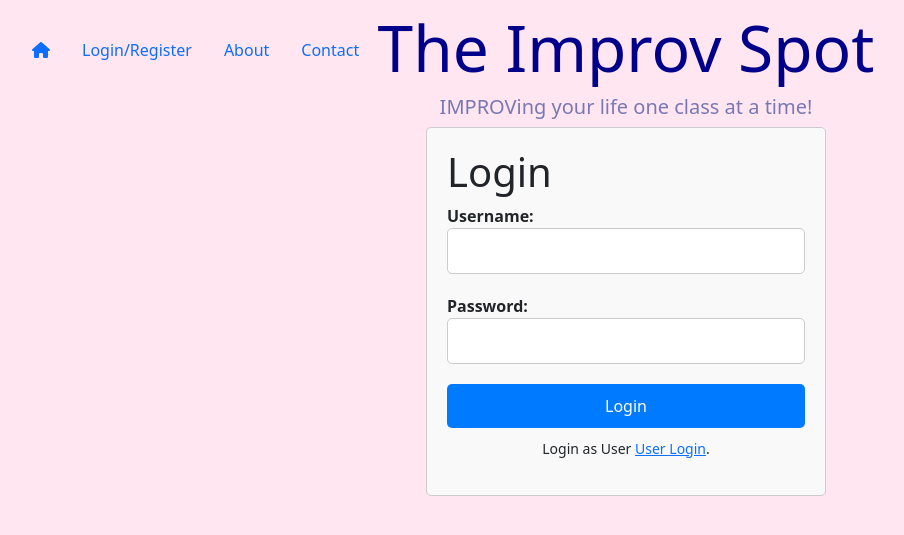
After one commit to SummitKC/406ProjItt2, a Flask app: page /adminlogin in a window 1280 px wide. The commit adds this page. Shown: the top 535 px of the page, without its empty margins (14-918 px from the left). Run offline with Flask 3, Linux system fonts and the light colour scheme; some libraries are stand-ins or nearby versions.

Commit message:
Add files via upload

```diff
--- a/app.py
+++ b/app.py
@@ -1,5 +1,6 @@
+from random import randint
 import time
-from helpers import login_required, get_key, send_mail
+from helpers import calculate_total_expenses, calculate_total_income, calculate_total_profit, login_required, get_key, send_mail
 from datetime import datetime, date
 from functools import wraps
 from flask import Flask, flash, render_template, request, redirect, session, url_for
@@ -27,6 +28,17 @@ class User(db.Model):
     total_payments = db.Column(db.Integer)
     current_payment = db.Column(db.Integer) # how much the user currently pays for a class
     weekly_status = db.Column(db.JSON)  # Storing a dictionary as JSON
+
+    def userDiscount(self):
+        weekDict = self.weekly_status
+        revWeekDict = list(weekDict.keys())
+        if len(revWeekDict) > 11:
+            for i in range(12):
+                if revWeekDict[-i] == False:
+                    self.current_payment = 10
+            self.current_payment = self.current_payment * .9
+
+            db.session.commit()
 
     def add_total_payments(self):
         self.total_payments += self.current_payment
@@ -59,6 +71,7 @@ class Finances(db.Model):
     expenses_hall  = db.Column(db.Integer, default=0)
     expenses_other = db.Column(db.Integer, default=0)
 
+
     def addUserIncome(self, amount: int, type: str):
         if type == 'u':
             self.income_users += amount
@@ -80,15 +93,14 @@ class Finances(db.Model):
     def calculate_total_expenses(self):
         return self.expenses_coach + self.expenses_hall + self.expenses_other
 
-    def calculate_profit(self):
-        return self.calculate_total_income()  - self.calculate_total_expenses()
-
-    def monthInformation(self):
-        return
-
     def __repr__(self) -> str:
         return f'| YYYY/MM/DD: {self.month_year} | Income: {self.calculate_total_income()} | Expenses: {self.calculate_total_expenses()} | Profit: {self.calculate_profit()}'
 
+    def calculate_profit(self):
+        month_profit = self.calculate_total_income()  - self.calculate_total_expenses()
+        if month_profit < 0:
+            return f"({-1 * month_profit})"
+        return month_profit
 
 @app.route('/')
 # @login_required <-- TODO uncomment this when everything is done
@@ -103,9 +115,9 @@ def about():
 def contact():
     return render_template('contact.html')
 
-
 @app.route('/payment', methods=['GET', 'POST'])
 def payment():
+
     if request.method == 'POST':
         cardNumber = request.form['card_number']
         cardNumber = cardNumber.replace('\t', '')[::-1]
@@ -127,10 +139,12 @@ def payment():
         total = sumEvenDigit + sumOddDigit
 
         if total % 10 == 0:
-            flash ('wasd')
-            return redirect('/')
+            week = request.args.get('week')
+            currUserPay = db.session.query(User).filter_by(username=session['username']).first()
+            currUserPay.update_weekly_status(week, True)
+            return redirect('/account')
         else:
-            flash("Please wait")
+            flash("Declined")
             return redirect('/payment')
 
     return render_template('payment.html')
@@ -163,8 +177,28 @@ def register():
             print("password wrong")
             flash("Passwords do not match")
             return redirect('/register')
-        return redirect('/')
+        return redirect('/login')
     return render_template('register.html')
+
+
+@app.route('/adminlogin',methods=['GET', 'POST'])
+def adminlogin():
+    session.clear()
+    if request.method == 'POST':
+        username = request.form['username']
+        password = request.form['password']
+
+        admin = db.session.query(Admins).filter_by(username=username).first()
+        if admin and check_password_hash(admin.hash, password):
+            session['user_id'] = admin.id
+            session['username'] = admin.username
+            return redirect('/')
+        else:
+            #TODO: change this to give a popup notifying the user instead of redirecting them
+            return render_template('error.html', err_msg="Incorrect Username or Password")
+    else:
+        return render_template('adminlogin.html')
+
 
 @app.route('/login', methods=['GET', 'POST'])
 def login():
@@ -177,6 +211,8 @@ def login():
         if user and check_password_hash(user.hash, password):
             session['user_id'] = user.id
             session['username'] = user.username
+            session['payment'] = user.current_payment
+            user.userDiscount()
             return redirect('/')
         else:
             #TODO: change this to give a popup notifying the user instead of redirecting them
@@ -227,8 +263,16 @@ def account():
 
 @app.route('/finance')
 def finance():
+    db.session.add(Finances(month_year = datetime(randint(1900, 2024), randint(1, 12), randint(1, 28)),income_users = randint(1000, 10000), income_other = randint(1000, 10000), expenses_coach=randint(1000, 2000), expenses_hall=randint(1000, 2000), expenses_other=randint(1000, 2000))),db.session.add(Finances(month_year = datetime(randint(1900, 2024), randint(1, 12), randint(1, 28)),income_users = randint(1000, 10000), income_other = randint(1000, 10000), expenses_coach=randint(1000, 2000), expenses_hall=randint(1000, 2000), expenses_other=randint(1000, 2000)))
+    db.session.add(Finances(month_year = datetime(randint(1900, 2024), randint(1, 12), randint(1, 28)),income_users = randint(1000, 10000), income_other = randint(1000, 10000), expenses_coach=randint(1000, 2000), expenses_hall=randint(1000, 2000), expenses_other=randint(1000, 2000)))
+    db.session.add(Finances(month_year = datetime(randint(1900, 2024), randint(1, 12), randint(1, 28)),income_users = randint(1000, 10000), income_other = randint(1000, 10000), expenses_coach=randint(1000, 2000), expenses_hall=randint(1000, 2000), expenses_other=randint(1000, 2000)))
+    db.session.add(Finances(month_year = datetime(randint(1900, 2024), randint(1, 12), randint(1, 28)),income_users = randint(1000, 10000), income_other = randint(1000, 10000), expenses_coach=randint(1000, 2000), expenses_hall=randint(1000, 2000), expenses_other=randint(1000, 2000)))
+    db.session.commit()
+
+
     finance_info = db.session.query(Finances).all()
-    return render_template('finance.html', lt_profit=100, lt_income=200, lt_expenses=100, finance_info=finance_info)
+    return render_template('finance.html', lt_profit=calculate_total_profit(finance_info), lt_income=calculate_total_income(finance_info),
+                            lt_expenses=calculate_total_expenses(finance_info), finance_info=finance_info)
 
 @app.route('/test')
 def test():
@@ -251,3 +295,19 @@ def test():
         print(user.name)
         print(user.weekly_status, type(user.weekly_status))
     return render_template('test.html', users=users)
+
+@app.route('/test2')
+def test2():
+    users = db.session.query(User).all()
+    for user in users:
+        print(user.name)
+        print(user.weekly_status, type(user.weekly_status))
+    return render_template('test.html', users=users)
+
+@app.route('/test3')
+def test2():
+    users = db.session.query(User).all()
+    for user in users:
+        print(user.name)
+        print(user.weekly_status, type(user.weekly_status))
+    return render_template('test.html', users=users)
--- a/static/styles.css
+++ b/static/styles.css
@@ -86,13 +86,3 @@ header h2 {
         text-align: center;
       }
 }
-
-
-.container {
-    max-width: 800px;
-    margin: 0 auto;
-    background-color: #fff;
-    padding: 20px;
-    border-radius: 8px;
-    box-shadow: 0 2px 5px rgba(0, 0, 0, 0.1);
-}
--- a/templates/account.html
+++ b/templates/account.html
@@ -15,6 +15,10 @@
             <tr>
                 <td>Week {{ week }}</td>
                 <td>
+                    <form method="GET" action="/payment">
+                        <input type="hidden" name="week" value="{{ week }}">
+                        <button type="submit" class="btn btn-primary">Register and Pay</button>
+                    </form>
                     <form method="POST" action="/account" onsubmit="return confirmUpdate('{{ week }}', '{{ payment }}')">
                         <button type="submit" name="{{ week }}" class="btn btn-primary">Register Now</button>
                     </form>
--- /dev/null
+++ b/templates/adminlogin.html
@@ -0,0 +1,22 @@
+{% extends "layout.html" %}
+{% block title %} Admin Login {% endblock %}
+
+{% block main %}
+    <div class="login-container">
+        <h1>Login</h1>
+        <form method="POST" action="/adminlogin" class="login-form">
+            <div class="form-group">
+                <label for="username">Username:</label>
+                <input type="text" id="username" name="username" class="form-control" required>
+            </div>
+
+            <div class="form-group">
+                <label for="password">Password:</label>
+                <input type="password" id="password" name="password" class="form-control" required>
+            </div>
+
+            <button type="submit" class="btn btn-primary">Login</button>
+        </form>
+        <p class="register-link">Login as User <a href="/login">User Login</a>.</p>
+    </div>
+{% endblock %}
--- a/templates/layout.html
+++ b/templates/layout.html
@@ -22,7 +22,7 @@
             <h2 class="h5"> IMPROVing your life one class at a time!</h2>
             <ul class="nav justify-content-left">
                 <li class="nav-item">
-                <a class="nav-link active" href="#"><i class="fas fa-home"></i></a>
+                <a class="nav-link active" href="/"><i class="fas fa-home"></i></a>
                 </li>
                 {% if session['username'] %}
                 <li class="nav-item">
--- a/templates/login.html
+++ b/templates/login.html
@@ -18,5 +18,6 @@
             <button type="submit" class="btn btn-primary">Login</button>
         </form>
         <p class="register-link">Don't have an account? <a href="/register">Register here</a>.</p>
+        <p class="register-link">Login as Admin <a href="/adminlogin">Admin Login</a>.</p>
     </div>
 {% endblock %}
```
Also changed, not shown: helpers.py (+20 -0 lines), instance/database.db, templates/finance.html (line endings or trailing spaces), 1 other file.
